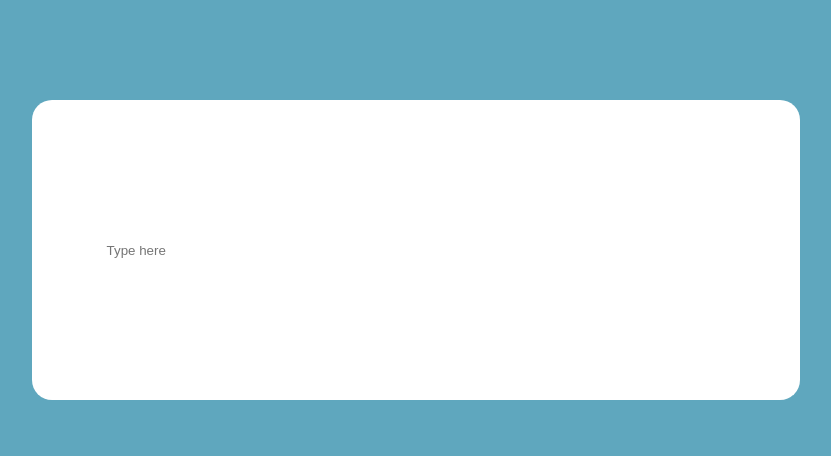
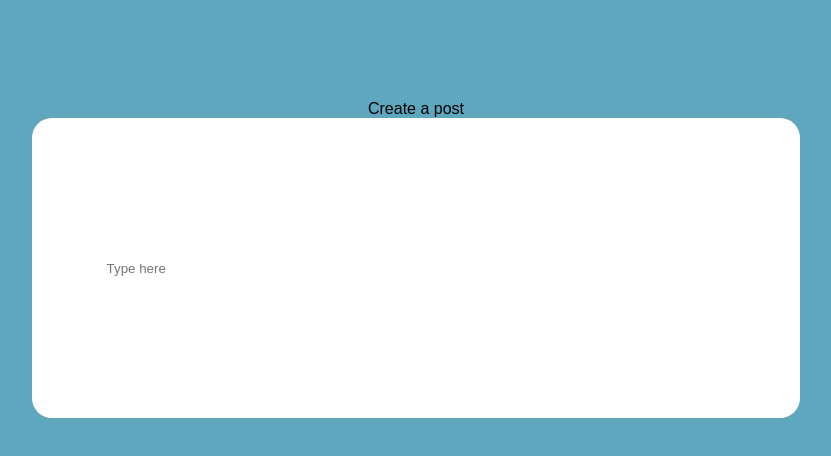
Before and after one commit to dragon-3/connect-app, a React (Create React App) app: page / in a window 1280 px wide. Both pictures are taken after a click on the element 640 px from the left and 80 px from the top of the page. Shown: the top 456 px of the page, without its empty margins (224-1055 px from the left). Built offline with nearby package versions, Linux system fonts and the light colour scheme.

Commit message:
Added some intro text

```diff
--- a/src/NewPost.js
+++ b/src/NewPost.js
@@ -2,10 +2,13 @@ import React from 'react';
 
 const NewPost = (props) => {
     return(
+
         <div className="post-box">
             <div className="post">
                 <form >
-                    <label for="fname"></label>
+                    <div className="post-intro">
+                        <p>Create a post</p>
+                    </div>
                     <input type="text" id="fname" name="fname" placeholder="    Type here"></input>
                 </form>
             </div>
```
